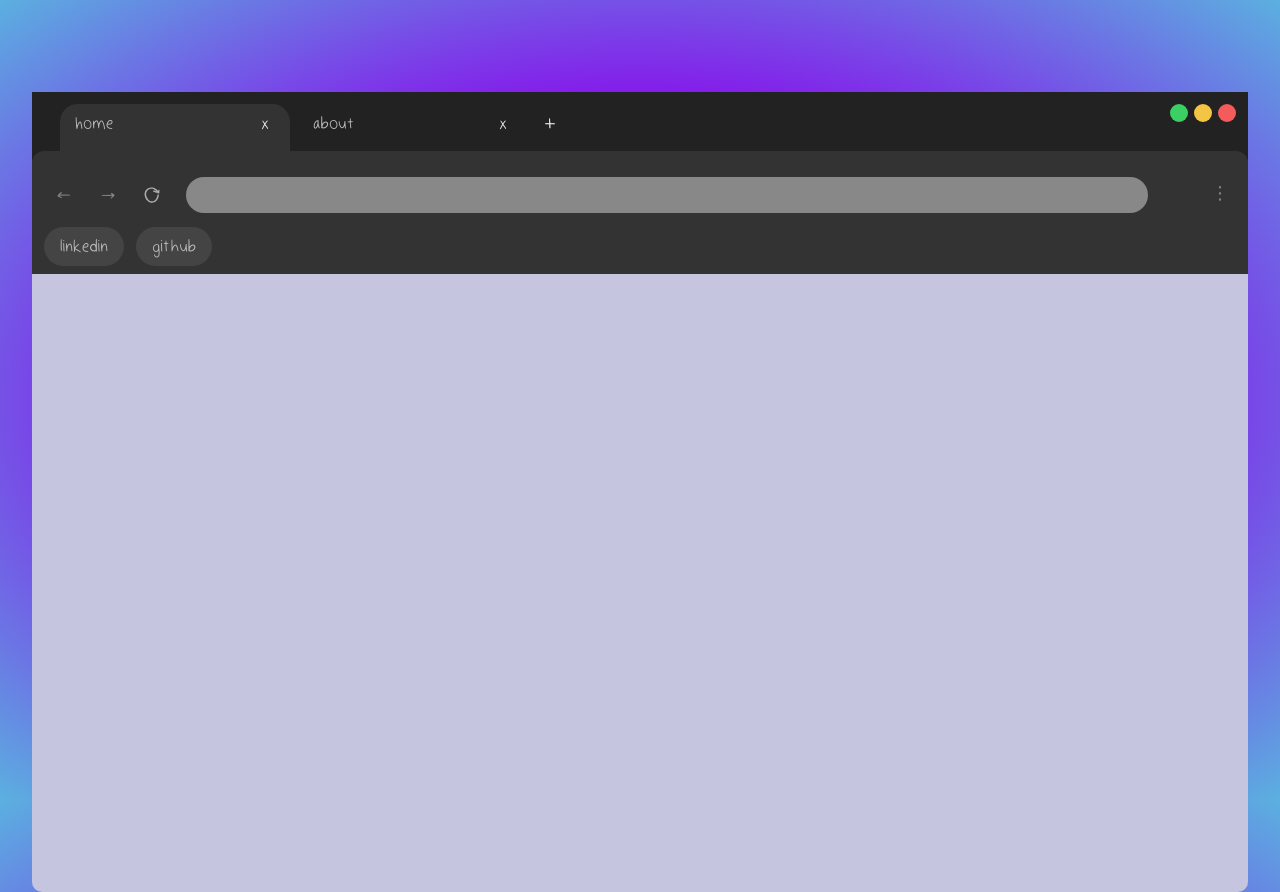
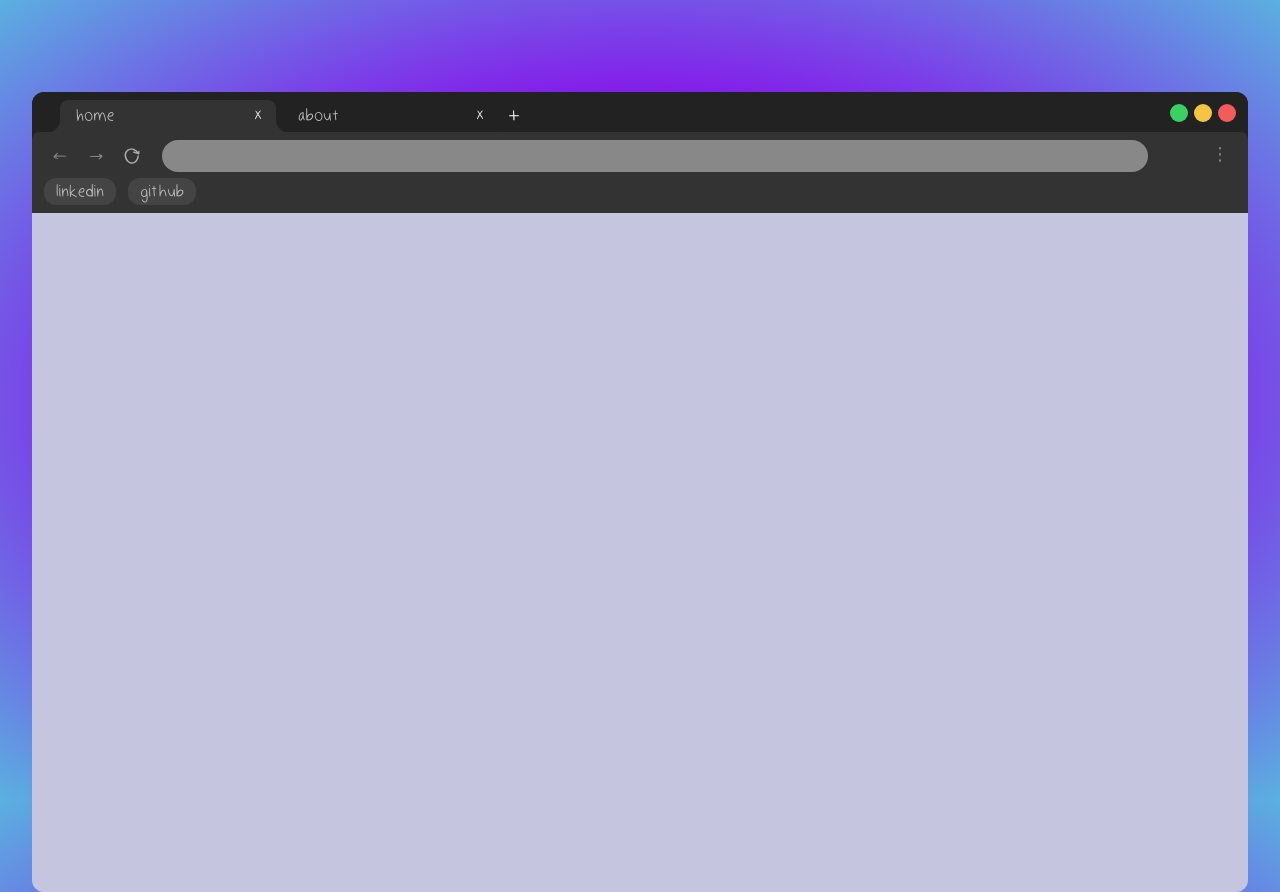
Before and after one commit to rbk6/website, a React (Vite) app: page /new in a window 1280 px wide. Built offline with nearby package versions, Linux system fonts and the light colour scheme.

Commit message:
reduce overall browser top size, add curves to tabs

```diff
--- a/src/components/Browser/AddressBar/index.scss
+++ b/src/components/Browser/AddressBar/index.scss
@@ -1,9 +1,9 @@
 .address-bar {
 	display: flex;
 	align-items: center;
-	padding: 24px 0 12px;
+	padding: 8px 0 2px;
 	background-color: #333;
-	border-radius: 12px 12px 0 0;
+	border-radius: 8px 8px 0 0;
 	z-index: 5;
 
 	@media (width <= 768px) {
@@ -27,19 +27,18 @@
 
 	.btn {
 		margin: 0 2px;
-		width: 40px;
+		width: 32px;
 		border-radius: 50%;
 
 		&.back,
 		&.forward {
-			height: 36px;
-			padding-top: 4px;
+			height: 32px;
 		}
 
 		&.refresh {
-			height: 28px;
+			height: 24px;
 			filter: opacity(0.6);
-			padding-top: 12px;
+			padding-top: 8px;
 		}
 
 		&.back {
@@ -60,7 +59,7 @@
 	margin: 0 12px;
 	padding: 0;
 	width: 36px;
-	height: 36px;
+	height: 32px;
 	background-color: #888;
 	border-radius: 24px;
 	transition: margin 100ms ease-in-out;
--- a/src/components/Browser/Bookmarks/index.scss
+++ b/src/components/Browser/Bookmarks/index.scss
@@ -1,15 +1,15 @@
 .bookmarks {
 	display: flex;
-	padding: 0 12px 8px 0;
+	padding: 4px 0 8px;
 	background-color: #333;
 }
 
 .bookmark {
 	display: flex;
 	align-items: center;
-	padding: 8px 16px;
+	padding: 2px 12px;
 	background-color: #444;
-	border-radius: 20px;
+	border-radius: 12px;
 	margin-left: 12px;
 
 	&:hover {
--- a/src/components/Browser/Tabs/index.scss
+++ b/src/components/Browser/Tabs/index.scss
@@ -1,22 +1,34 @@
 .tabs {
 	display: flex;
 	justify-content: center;
+	padding: 2px 0 0;
 	background-color: #222;
+	border-radius: 12px 12px 0 0;
+
+	@media (width <= 768px) {
+		border-radius: 0;
+	}
 }
 
 .tabs-left {
 	display: flex;
 	justify-content: flex-start;
-	padding: 12px 0 0 24px;
+	padding: 6px 0 0 12px;
 	width: 90%;
-	overflow: hidden;
+
+	.tab-wrap {
+		display: flex;
+		align-items: center;
+		position: relative;
+		margin: 0;
+		overflow: hidden;
+	}
 }
 
 .tabs-right {
 	display: flex;
 	justify-content: flex-end;
-	padding: 12px 12px 0;
-	background-color: #222;
+	padding: 0 12px;
 	margin-left: auto;
 
 	@media (width <= 768px) {
@@ -24,63 +36,34 @@
 	}
 }
 
-.tab {
-	display: flex;
-	justify-content: center;
-	align-items: center;
-	margin: 0 4px;
-	padding: 8px 15px 16px;
-	width: 200px;
-	border-radius: 18px 18px 0 0;
-	min-width: 4px;
-
-	&.active {
-		background-color: #333;
-	}
-
-	&.inactive {
-		margin: 0 4px 8px;
-		padding: 8px 15px;
-		border-radius: 10px;
-		transition: background-color 100ms ease-in-out;
-
-		&.left {
-			border-radius: 10px 10px 0;
-		}
-
-		&.right {
-			border-radius: 10px 10px 10px 0;
-		}
-
-		&:hover {
-			background-color: #444;
-		}
-	}
-}
-
 .close-tab-btn {
+	margin: 3px;
 	width: 20px;
 	height: 20px;
+	align-self: center;
 	margin-left: auto;
 	max-width: 20px;
 	min-width: 20px;
 }
 
 .new-tab {
+	position: relative;
 	width: 10%;
 	align-self: center;
-	margin-left: 4px;
+	margin-left: -0.75em;
+	z-index: 3;
 }
 
 .new-tab-btn {
-	margin: 0 0 8px;
-	width: 28px;
-	height: 28px;
+	margin: 0;
+	width: 24px;
+	height: 24px;
 	font-size: 20px !important;
 	background-color: #222;
-	align-self: center;
-	max-width: 28px;
-	min-width: 28px;
+	align-self: flex-start;
+	max-width: 24px;
+	min-width: 24px;
+	z-index: 5;
 }
 
 .close-tab-btn,
@@ -96,9 +79,10 @@
 	border: none;
 	border-radius: 50%;
 	outline: inherit;
+	user-select: none;
 
 	&:hover {
-		background-color: #666;
+		background-color: hsl(0deg 0% 40%);
 	}
 }
 
@@ -110,8 +94,157 @@
 	white-space: nowrap;
 }
 
+.tab {
+	display: flex;
+	justify-content: center;
+	align-items: flex-start;
+	margin: 0 3px;
+	padding: 4px 8px;
+	width: 200px;
+	height: 24px;
+	border-radius: 8px 8px 0 0;
+	min-width: 4px;
+	transform: translateZ(0);
+
+	&.first {
+		margin-left: 1em;
+	}
+
+	&.last {
+		margin-right: 1em;
+	}
+
+	.title {
+		margin-left: 0.5em;
+	}
+
+	&.active {
+		position: relative;
+		background-color: #333;
+
+		&::before,
+		&::after {
+			position: absolute;
+			width: 1em;
+			height: 1em;
+			background-color: #333;
+			content: '';
+			z-index: 1;
+		}
+
+		&::before {
+			top: 1em;
+			left: calc(0% - 1em);
+			border-radius: 0;
+		}
+
+		&::after {
+			top: 1em;
+			left: 100%;
+			border-radius: 0;
+		}
+
+		.close-tab-btn {
+			margin: 0 0 6px auto;
+		}
+	}
+
+	&.inactive {
+		align-items: flex-end;
+		padding: 0 8px;
+		height: 27px;
+		border-radius: 6px;
+		transition: background-color 100ms ease-in-out;
+		align-self: flex-end;
+		margin-bottom: auto;
+
+		&.left,
+		&.right {
+			z-index: 3;
+		}
+
+		&.left::before,
+		&.right::before {
+			position: absolute;
+			width: 0.64em;
+			height: 0.69em;
+			transition: background-color 100ms ease-in-out;
+			content: '';
+			z-index: 4;
+		}
+
+		&.left::before {
+			top: 1em;
+			left: calc(100% - 0.64em);
+			border-radius: 0 0 75%;
+		}
+
+		&.right::before {
+			top: 1em;
+			left: calc(0% + 0em);
+			border-radius: 0 0 0 75%;
+		}
+
+		&.left::after,
+		&.right::after {
+			position: absolute;
+			width: 1em;
+			height: 1em;
+			background-color: #222;
+			content: '';
+			z-index: 3;
+		}
+
+		&.left:hover::before,
+		&.right:hover::before {
+			background-color: #444;
+		}
+
+		&.left::after {
+			top: 1em;
+			left: calc(100% - 0.63em);
+			border-radius: 0 0 75%;
+		}
+
+		&.right::after {
+			top: 1em;
+			left: calc(0% - 0.37em);
+			border-radius: 0 0 0 75%;
+		}
+
+		.close-tab-btn {
+			margin: 3px 0 3px auto;
+		}
+
+		&:hover {
+			background-color: #444;
+		}
+	}
+}
+
+.first-curve,
+.tab-wrap::after {
+	position: absolute;
+	width: 1em;
+	height: 1em;
+	background: #222;
+	border-radius: 0 0 75%;
+	align-self: flex-end;
+	z-index: 3;
+}
+
+.tab-wrap::after {
+	top: 1em;
+	left: calc(100% - 1em);
+	width: 1em;
+	border-radius: 0 0 0 75%;
+	content: '';
+	z-index: 1;
+}
+
 .controls {
 	display: flex;
+	align-items: center;
 	gap: 6px;
 
 	.btn {
--- a/src/components/Browser/Tabs/index.tsx
+++ b/src/components/Browser/Tabs/index.tsx
@@ -21,7 +21,6 @@ function Tabs() {
 			navigate(curr.path);
 			setSelectedTab(curr);
 		}
-		console.log('selected: ', curr);
 	};
 
 	const createTab = () => {
@@ -44,19 +43,23 @@ function Tabs() {
 	};
 
 	const isAdjacent = (tab: Tab): string => {
-		const selectedIndex = tabs.findIndex((t) => t.path === selectedTab.path);
-		const currentIndex = tabs.indexOf(tab);
-		return currentIndex === selectedIndex - 1 ? 'left' : currentIndex === selectedIndex + 1 ? 'right' : '';
+		const selectedIndex = tabs.findIndex((t) =>
+			t.key !== undefined ? t.key === selectedTab.key : t.path === selectedTab.path,
+		);
+		const currentIndex = tabs.findIndex((t) => (t.key !== undefined ? t.key === tab.key : t.path === tab.path));
+		return currentIndex === selectedIndex - 1 ? ' left' : currentIndex === selectedIndex + 1 ? ' right' : '';
 	};
 
 	return (
 		<div className="tabs">
 			<div className="tabs-left">
-				<div style={{ display: 'flex', alignItems: 'center', overflow: 'hidden', margin: 0 }}>
+				<div className="tab-wrap">
+					<>
+						<div className="first-curve" />
 						{tabs.map((tab, index) => (
 							<div
 								key={index}
-							className={`tab ${tab === selectedTab ? 'active' : 'inactive'} ${isAdjacent(tab)}`}
+								className={`tab ${tab === selectedTab ? 'active' : 'inactive'}${index == 0 ? ' first' : index == tabs.length - 1 ? ' last' : ''}${isAdjacent(tab)}`}
 								title={tab.key === undefined ? `https://rbk6.dev${tab.path}` : 'new tab'}
 								onClick={() => selectTab(tab)}
 							>
@@ -68,6 +71,7 @@ function Tabs() {
 								</button>
 							</div>
 						))}
+					</>
 				</div>
 				<div className="new-tab">
 					<button onClick={() => createTab()} className="new-tab-btn">
--- a/src/components/Browser/Top/index.scss
+++ b/src/components/Browser/Top/index.scss
@@ -1,3 +1,4 @@
 .top {
 	background-color: #222;
+	border-radius: 12px;
 }
--- a/src/components/Browser/index.scss
+++ b/src/components/Browser/index.scss
@@ -7,7 +7,7 @@
 	width: 95vw;
 	height: 100%;
 	background-color: #c5c5df;
-	border-radius: 10px;
+	border-radius: 12px;
 	transition:
 		margin 100ms ease-in-out,
 		max-height 100ms ease-in-out;
```
Lines whose indentation alone changed are shown as unchanged.
